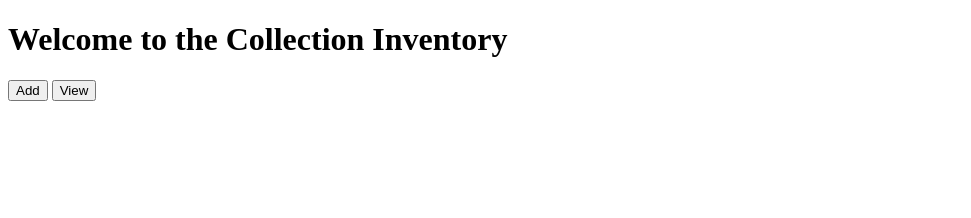
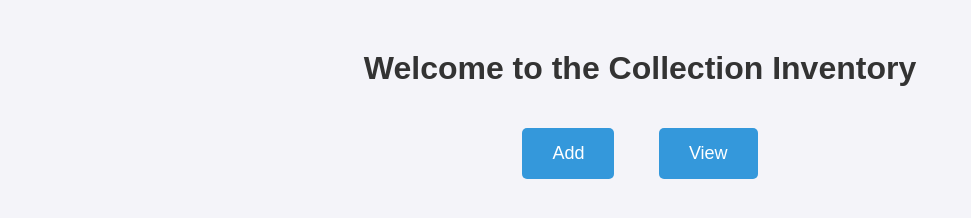
Before and after one commit to aswinlggoc/Aswin-Colletions, a plain HTML site: page index.html in a window 1280 px wide. Shown: the whole page, without its empty margins (0-971 px from the left). Drawn offline with Linux system fonts and the light colour scheme.

Commit message:
index.html

```diff
--- a/index.html
+++ b/index.html
@@ -4,6 +4,33 @@
   <meta charset="UTF-8">
   <meta name="viewport" content="width=device-width, initial-scale=1.0">
   <title>Collection Inventory</title>
+  <style>
+    body {
+      font-family: Arial, sans-serif;
+      background-color: #f4f4f9;
+      margin: 0;
+      padding: 0;
+      text-align: center;
+    }
+    h1 {
+      color: #333;
+      margin-top: 50px;
+    }
+    button {
+      padding: 15px 30px;
+      margin: 20px;
+      background-color: #3498db;
+      border: none;
+      color: white;
+      font-size: 18px;
+      border-radius: 5px;
+      cursor: pointer;
+      transition: background-color 0.3s ease;
+    }
+    button:hover {
+      background-color: #2980b9;
+    }
+  </style>
 </head>
 <body>
   <h1>Welcome to the Collection Inventory</h1>
```
